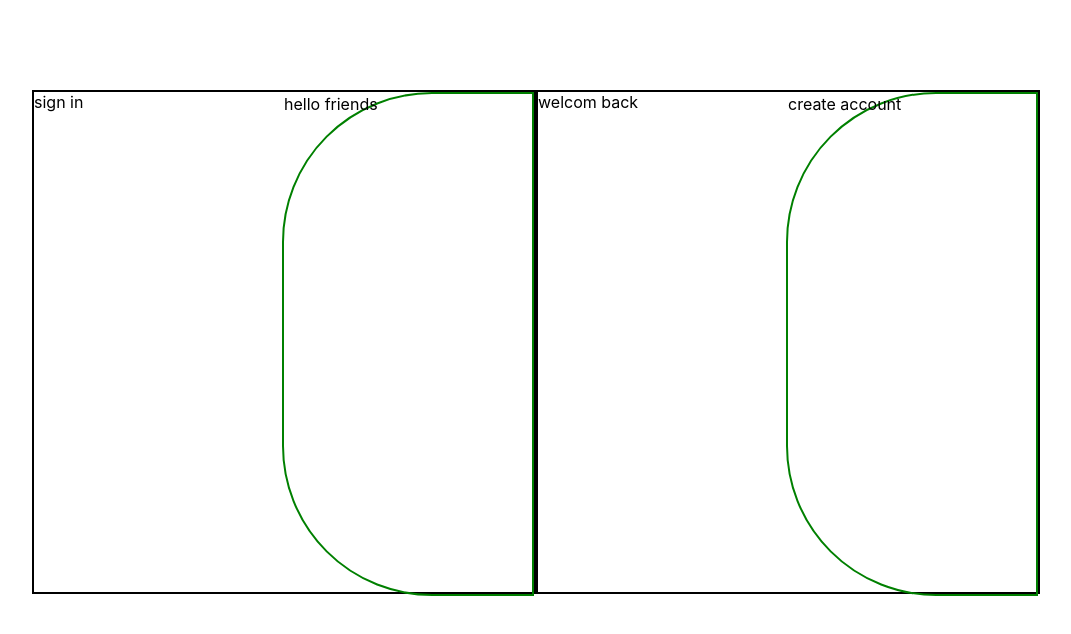
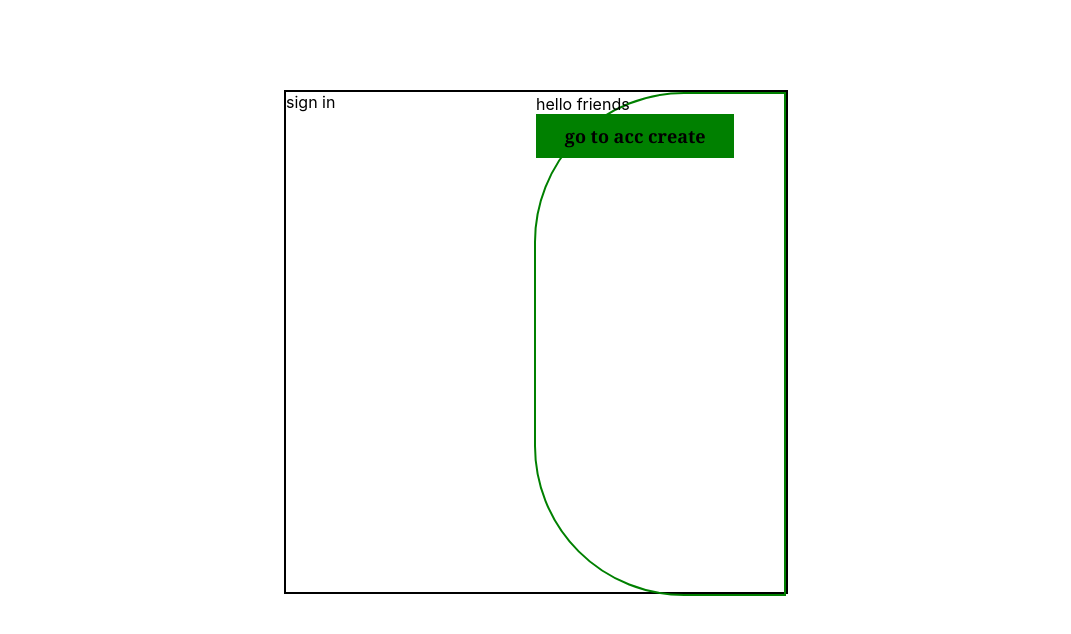
Before and after one commit to bed-com-27-20/Animeted-Pages, a React (Create React App) app: page /Logins in a window 1280 px wide. Shown: the top 634 px of the page, without its empty margins (104-1175 px from the left). Built offline with nearby package versions, Linux system fonts and the light colour scheme.

Commit message:
made the div that need to be swaped into the login

```diff
--- a/src/Login&SignUpPages/SwapLogin&SignUp/Logins.jsx
+++ b/src/Login&SignUpPages/SwapLogin&SignUp/Logins.jsx
@@ -1,28 +1,41 @@
-import React from 'react'
+import React, { useState } from 'react';
 import './Logins.css'
 
-export default function Logins() {
+const Logins = () => {
+  const [showDiv2, setShowDiv2] = useState(true);
+
+  const handleSwap = () => {
+    setShowDiv2(!showDiv2);
+  };
+
   return (
     <div className='fswapdiv'>
+      {showDiv2 ? (
         <div className='sswapdiv'>
-            <div className='ssffdiv1'>
+          <div className='ssffdiv1'>
                 sign in
             </div>
             <div className='ssffdiv2'>
                 hello
                 friends
+                <button onClick={handleSwap} className='swapbtz'>go to acc create</button>
             </div>
         </div>
+      ) : (
         <div className='sswapdiv'>
-            <div className='ssffdiv1'>
+          <div className='ssffdiv1'>
                 welcom
                 back
             </div>
             <div className='ssffdiv2'>
                 create
                 account
+                <button onClick={handleSwap} className="swap-button">go to sign up</button>
             </div>
         </div>
+      )}
     </div>
-  )
-}
+  );
+};
+
+export default Logins;
```
